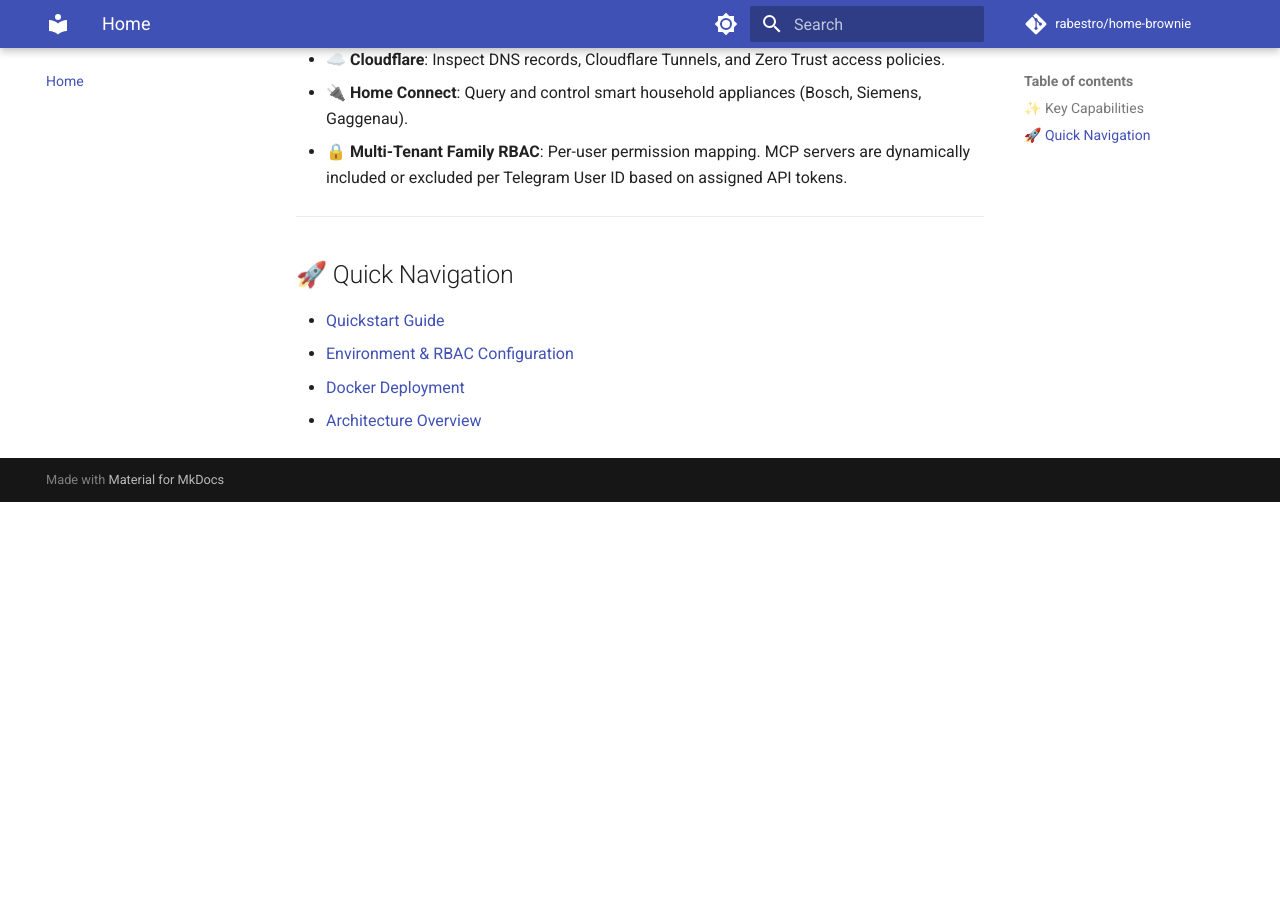
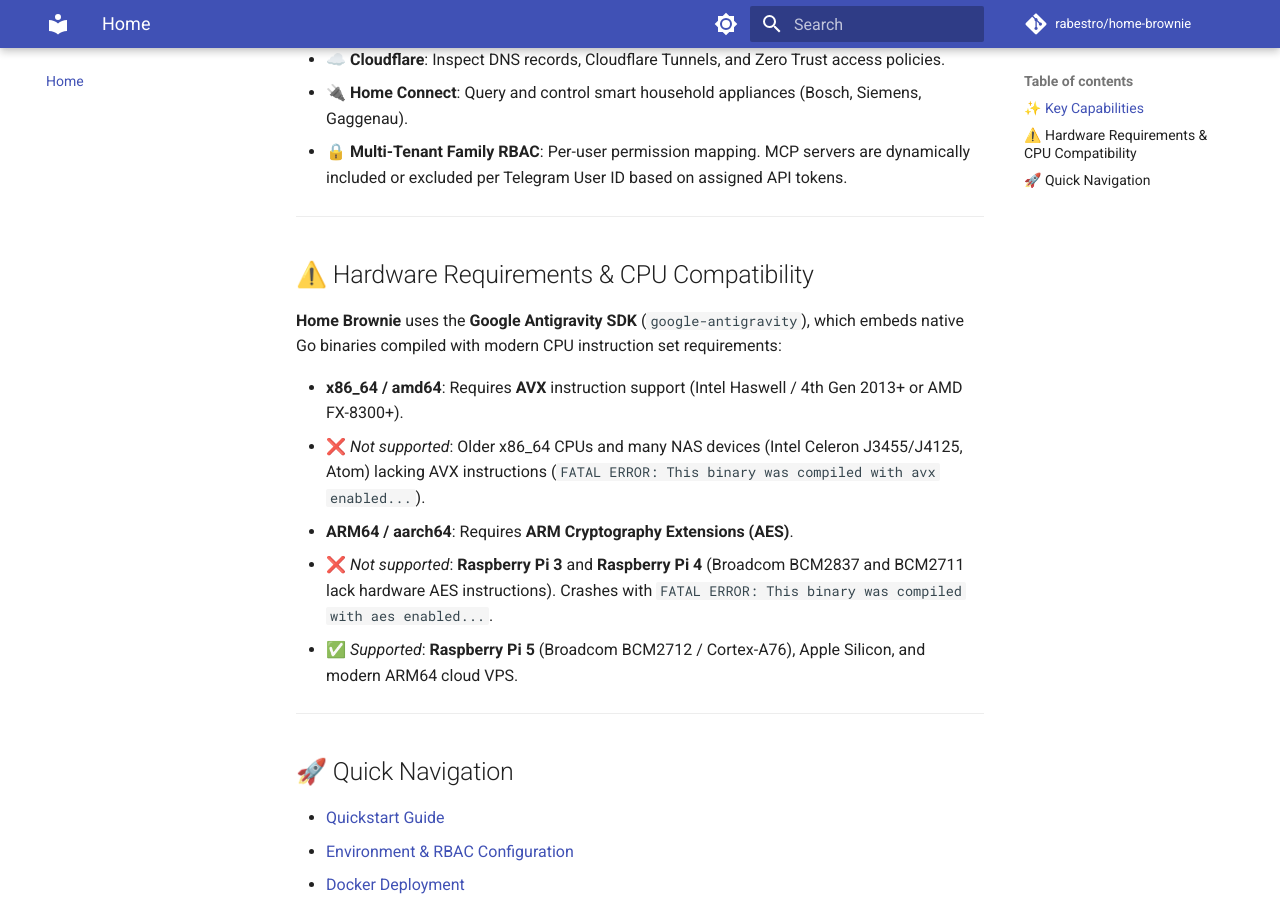
Before and after one commit to rabestro/home-brownie, an MkDocs documentation site: the page built from docs/index.md, in a window 1280 px wide and 900 px high, scrolled down 594 px. Built offline with MkDocs 1.6.1 and Material for MkDocs 9.7.7, drawn with Linux system fonts in a browser that asks for light colours; comment, search, counter and statistics services are not loaded; before the commit the page ends 1096 px from its top, so only the background shows below that.

Commit message:
docs: add Hardware Requirements to MkDocs documentation pages

```diff
--- a/docs/index.md
+++ b/docs/index.md
@@ -17,6 +17,18 @@
 
 ---
 
+## ⚠️ Hardware Requirements & CPU Compatibility
+
+**Home Brownie** uses the **Google Antigravity SDK** (`google-antigravity`), which embeds native Go binaries compiled with modern CPU instruction set requirements:
+
+- **x86_64 / amd64**: Requires **AVX** instruction support (Intel Haswell / 4th Gen 2013+ or AMD FX-8300+).
+  - ❌ *Not supported*: Older x86_64 CPUs and many NAS devices (Intel Celeron J3455/J4125, Atom) lacking AVX instructions (`FATAL ERROR: This binary was compiled with avx enabled...`).
+- **ARM64 / aarch64**: Requires **ARM Cryptography Extensions (AES)**.
+  - ❌ *Not supported*: **Raspberry Pi 3** and **Raspberry Pi 4** (Broadcom BCM2837 and BCM2711 lack hardware AES instructions). Crashes with `FATAL ERROR: This binary was compiled with aes enabled...`.
+  - ✅ *Supported*: **Raspberry Pi 5** (Broadcom BCM2712 / Cortex-A76), Apple Silicon, and modern ARM64 cloud VPS.
+
+---
+
 ## 🚀 Quick Navigation
 
 - [Quickstart Guide](setup/quickstart.md)
```
